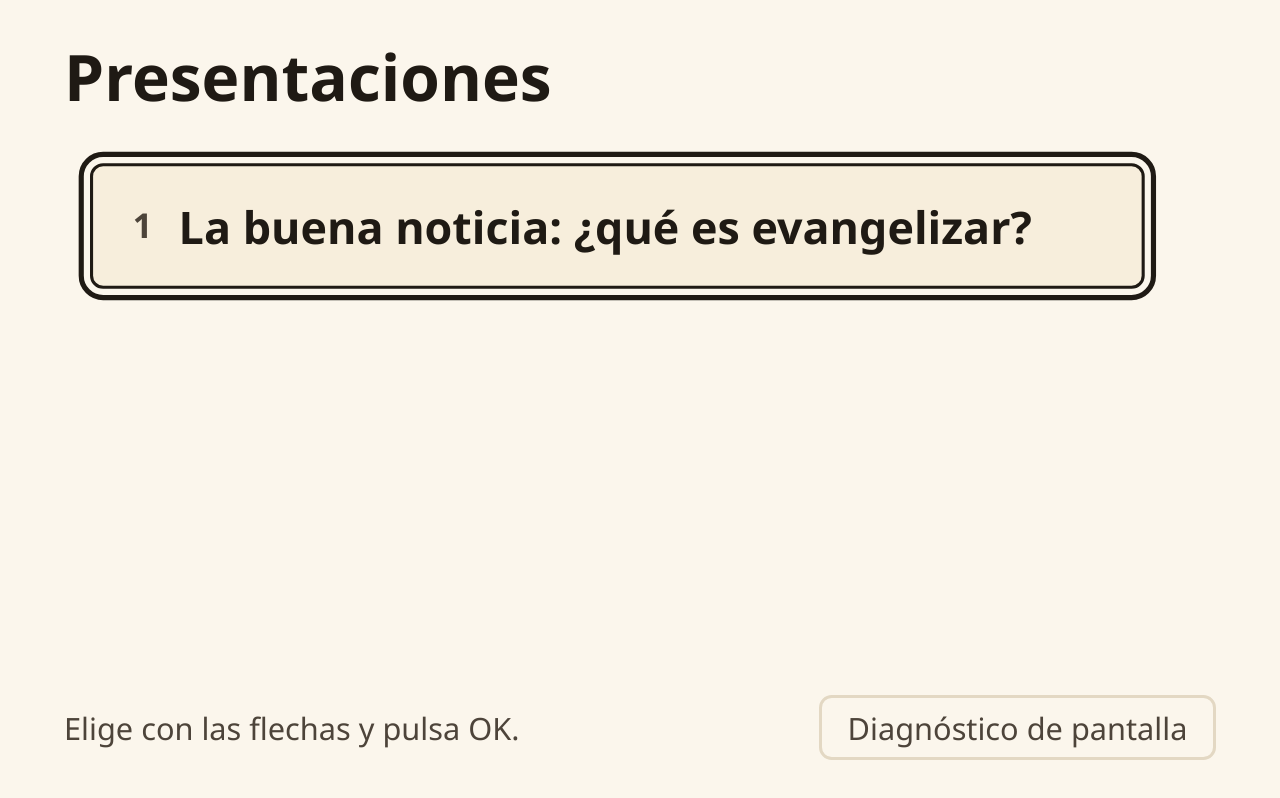
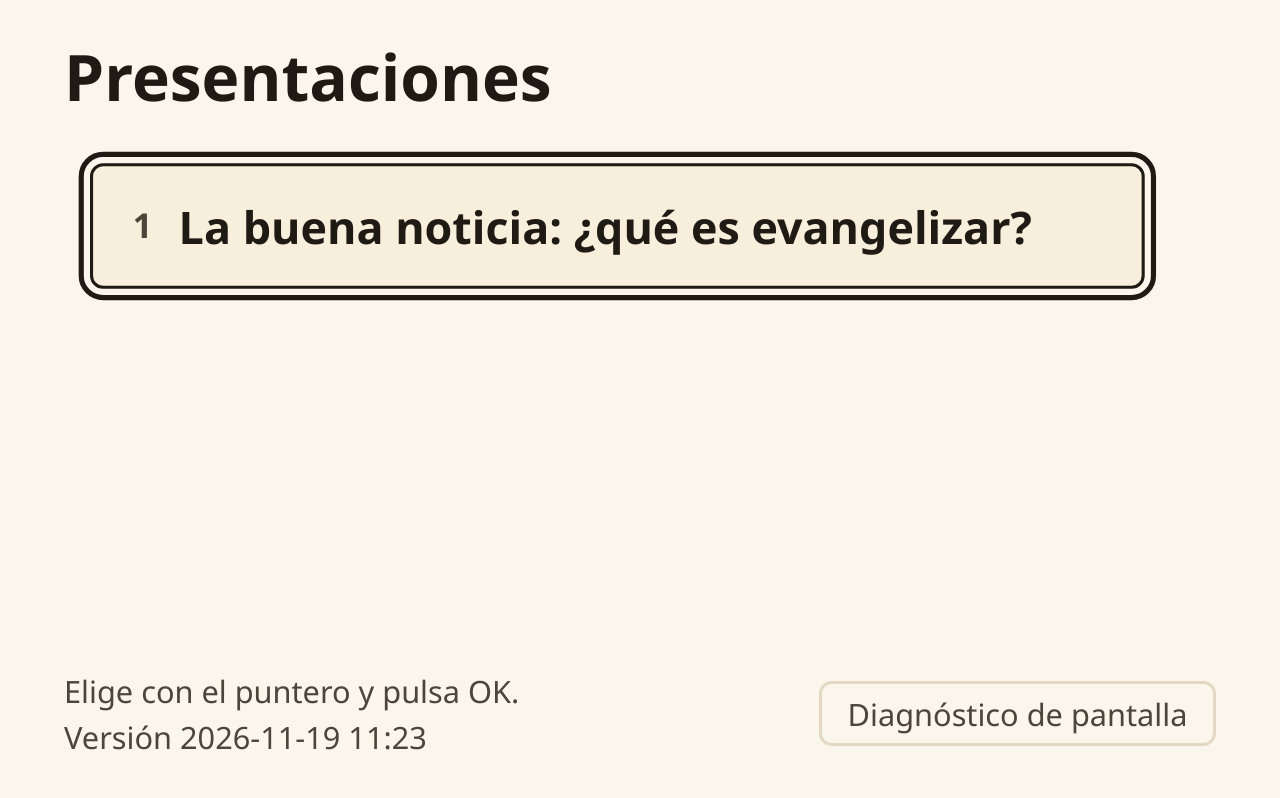
Before and after one commit to angeloRavello/gods-word-teachings, a plain HTML site: page index.html in a window 1280 px wide. Drawn offline with Linux system fonts and the light colour scheme.

Commit message:
feat: show version label on home page

```diff
--- a/assets/css/04-components/home-menu.css
+++ b/assets/css/04-components/home-menu.css
@@ -3,7 +3,7 @@
  * Presentation list on the home page, navigable with up/down + OK.
  * Defines: .home-menu, .home-menu__item, .home-menu__link,
  *          .home-menu__number, .home-menu__title, .home-menu__footer,
- *          .home-menu__hint, .home-menu__tool-link
+ *          .home-menu__hint, .home-menu__version, .home-menu__tool-link
  */
 .home-menu {
   flex: 1 1 auto;
@@ -62,6 +62,11 @@
   color: var(--color-text-muted);
 }
 
+.home-menu__version {
+  font-size: var(--font-size-small);
+  color: var(--color-text-muted);
+}
+
 /* Secondary, technical link: small and quiet, but still clearly focusable */
 .home-menu__tool-link {
   padding: var(--space-xs) var(--space-m);
--- /dev/null
+++ b/assets/js/core/version.js
@@ -0,0 +1,10 @@
+/*
+ * version.js
+ * Etiqueta de versión que muestra la portada, para saber si la TV ya cargó
+ * la última publicación. Actualizar la fecha y hora en CADA commit.
+ */
+(function (window) {
+  'use strict';
+
+  window.TV.version = '2026-11-19 11:23';
+})(window);
--- a/assets/js/pages/home.js
+++ b/assets/js/pages/home.js
@@ -24,7 +24,16 @@
     }
   }
 
+  // Etiqueta de versión: confirma si la TV ya cargó la última publicación.
+  function renderVersion() {
+    var label = document.querySelector('[data-version]');
+    if (label && TV.version) {
+      label.textContent = 'Versión ' + TV.version;
+    }
+  }
+
   document.addEventListener('tv:action', handleAction);
+  renderVersion();
   // El foco recorre toda la página: primero las presentaciones y al final
   // el enlace de diagnóstico, así nunca es lo primero que se elige.
   TV.focus.setScope(document.querySelector('.page'));
--- a/index.html
+++ b/index.html
@@ -14,6 +14,7 @@
   <link rel="stylesheet" href="assets/css/06-animations.css">
 
   <script defer src="assets/js/core/namespace.js"></script>
+  <script defer src="assets/js/core/version.js"></script>
   <script defer src="assets/js/core/keys.js"></script>
   <script defer src="assets/js/modules/focus.js"></script>
   <script defer src="assets/js/pages/home.js"></script>
@@ -35,7 +36,10 @@
   </ol>
 
   <footer class="home-menu__footer">
-    <p class="home-menu__hint">Elige con las flechas y pulsa OK.</p>
+    <div>
+      <p class="home-menu__hint">Elige con el puntero y pulsa OK.</p>
+      <p class="home-menu__version" data-version></p>
+    </div>
     <!-- Herramienta técnica: al final del recorrido del foco, separada de las presentaciones -->
     <a class="home-menu__tool-link" href="tools/screen-info/" data-focusable>Diagnóstico de pantalla</a>
   </footer>
```
Also changed, not shown: 1 other file.
